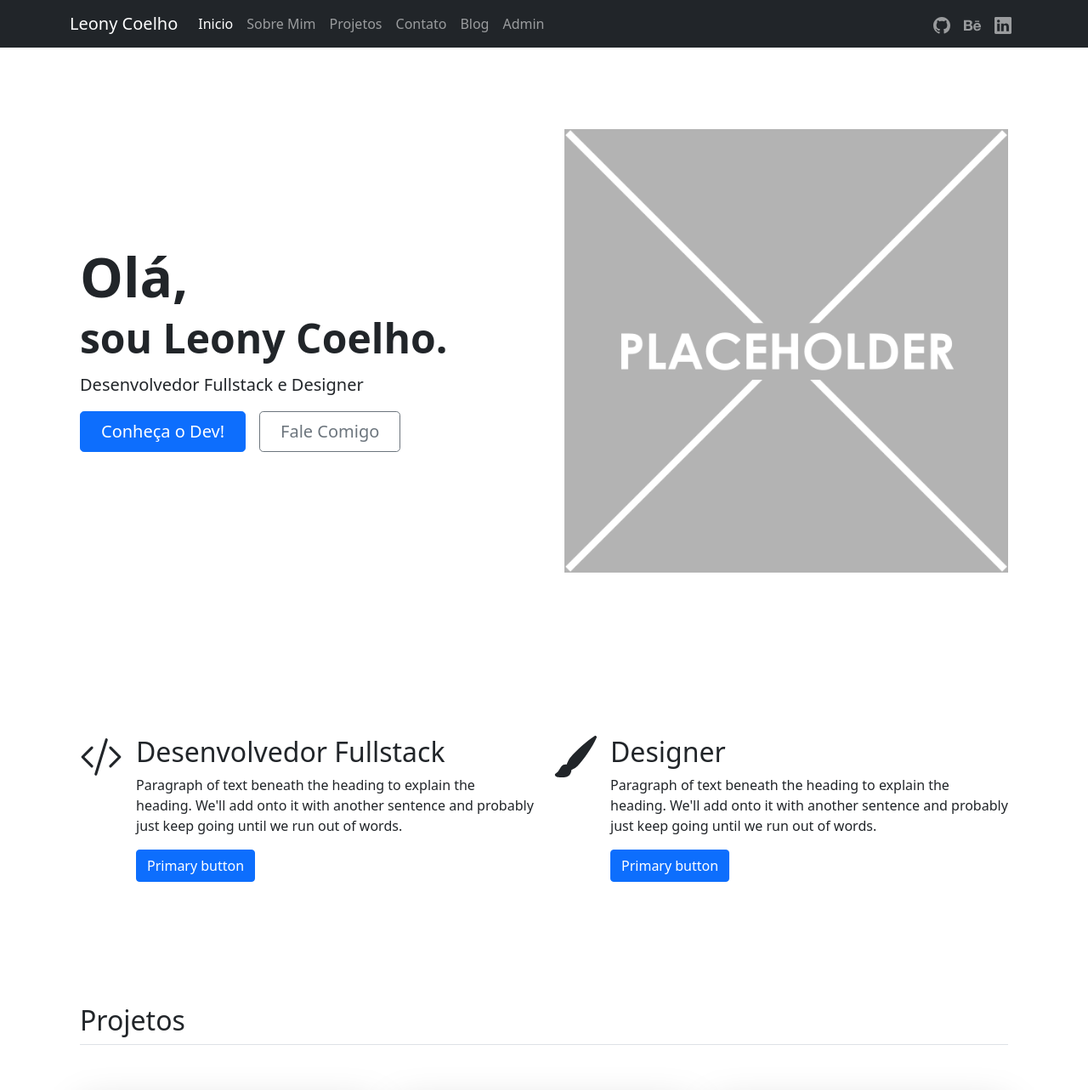
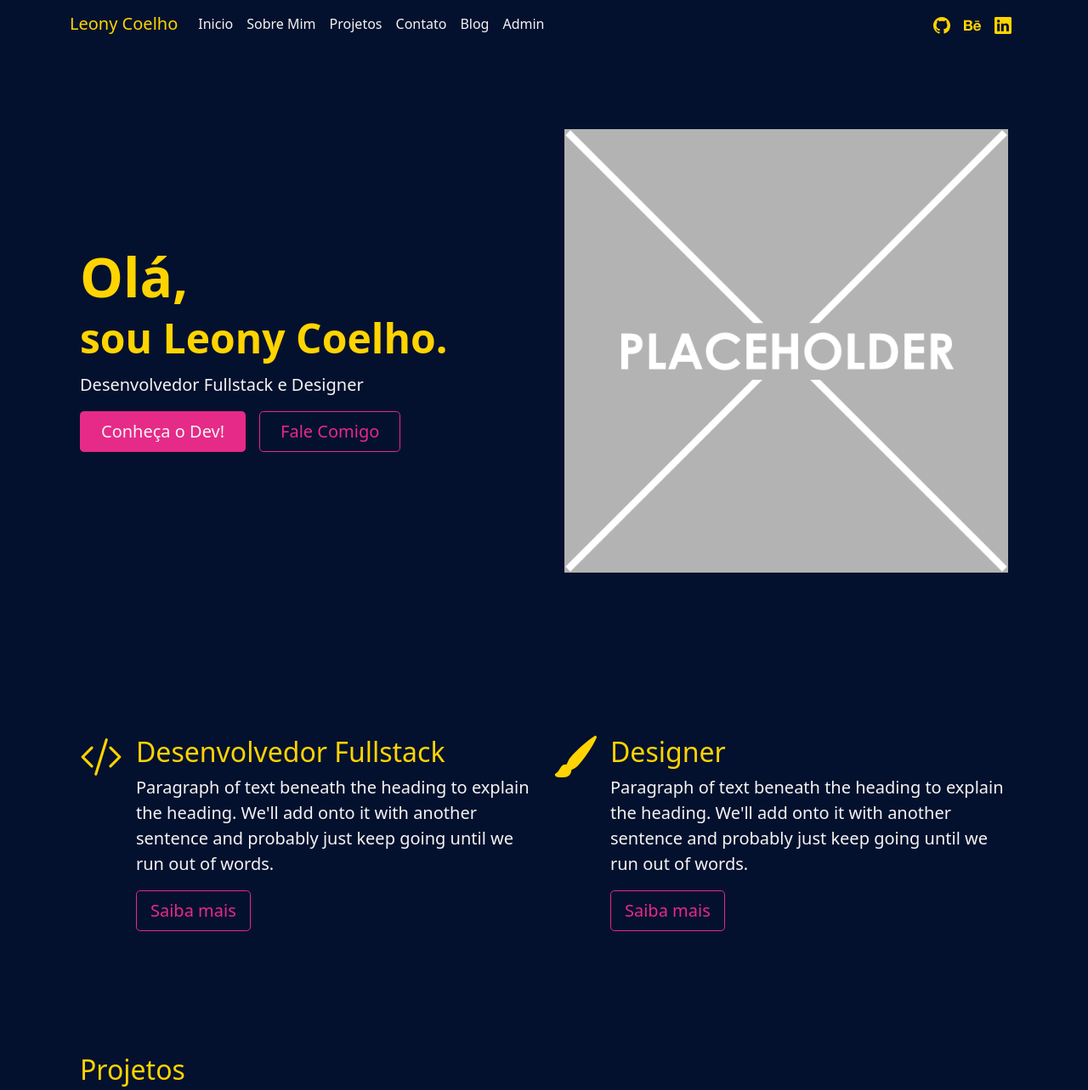
Before and after one commit to LeonyCoelho/personal-website, a Django app: page / in a window 1280 px wide. Shown: the top 1283 px of the page at 85% size. Run offline with Django 4.2, Linux system fonts and the light colour scheme.

Commit message:
update_style

```diff
--- a/personal_website/app_personal_website/static/css/style.css
+++ b/personal_website/app_personal_website/static/css/style.css
@@ -1,8 +1,23 @@
+body{
+  background-color: #04112eff;
+  color: #f5f4f3ff;
+}
+
 .user-msg{
     resize: none;
 }
 
+.yellow-color{  color: #ffd401ff;}
+.pink-color{  color: #E62A88; }
+.white-color{  color: #f5f4f3ff;}
 
+.yellow-bg{  background-color: #ffd401ff;}
+.pink-bg{  background-color: #E62A88;}
+.white-bg{  background-color: #f5f4f3ff;}
+
+.yellow-out{  border-color: #ffd401ff;}
+.pink-out{  border-color: #E62A88;}
+.white-out{  border-color: #f5f4f3ff;}
 
 .contact-box{
     width: 100%;
@@ -21,7 +36,6 @@
     align-items: center;
     padding-top: 40px;
     padding-bottom: 40px;
-    background-color: #f5f5f5;
   }
 
 .form-contact {
@@ -50,6 +64,10 @@
     border-top-right-radius: 0;
   }
 
+  .form-control{
+    background-color: #34344b;
+  }
+
   .project-card{
     height: 30rem;
   }
--- a/personal_website/app_personal_website/templates/base.html
+++ b/personal_website/app_personal_website/templates/base.html
@@ -8,12 +8,12 @@
     <meta name="author" content="Leony Coelho">
 
     <!-- <link rel="canonical" href="https://getbootstrap.com/docs/5.1/examples/sticky-footer-navbar/"> -->
-    <link rel="stylesheet" href="{% static 'css/style.css' %}"
 
 
 
-      <!-- Bootstrap core CSS -->
+    <!-- Bootstrap core CSS -->
     <link href="https://cdn.jsdelivr.net/npm/bootstrap@5.1.3/dist/css/bootstrap.min.css" rel="stylesheet" integrity="sha384-1BmE4kWBq78iYhFldvKuhfTAU6auU8tT94WrHftjDbrCEXSU1oBoqyl2QvZ6jIW3" crossorigin="anonymous">
+    <link rel="stylesheet" href="{% static 'css/style.css' %}">
     <style>
       .bd-placeholder-img {
         font-size: 1.125rem;
@@ -38,51 +38,51 @@
 
     <header>
     <!-- Fixed navbar -->
-    <nav class="navbar navbar-expand-md navbar-dark bg-dark">
+    <nav class="navbar navbar-expand-md ">
         <div class="container-fluid container">
-        <a class="navbar-brand" href="#">Leony Coelho</a>
+        <a class="yellow-color navbar-brand" href="#">Leony Coelho</a>
         <button class="navbar-toggler" type="button" data-bs-toggle="collapse" data-bs-target="#navbarCollapse" aria-controls="navbarCollapse" aria-expanded="false" aria-label="Toggle navigation">
             <span class="navbar-toggler-icon"></span>
         </button>
         <div class="collapse navbar-collapse" id="navbarCollapse">
             <ul class="navbar-nav me-auto mb-2 mb-md-0">
             <li class="nav-item">
-                <a class="nav-link active" aria-current="page" href="{% url 'homepage' %}">Inicio</a>
+                <a class="nav-link white-color" aria-current="page" href="{% url 'homepage' %}">Inicio</a>
             </li>
             <li class="nav-item">
-              <a class="nav-link" href="{% url 'about' %}">Sobre Mim</a>
+              <a class="nav-link white-color" href="{% url 'about' %}">Sobre Mim</a>
             </li>
             <li class="nav-item">
-              <a class="nav-link" href="{% url 'project_list' %}">Projetos</a>
+              <a class="nav-link white-color" href="{% url 'project_list' %}">Projetos</a>
             </li>
             <li class="nav-item">
-              <a class="nav-link" href="{% url 'contact' %}">Contato</a>
+              <a class="nav-link white-color" href="{% url 'contact' %}">Contato</a>
             </li>
             <li class="nav-item">
-                <a class="nav-link" href="#">Blog</a>
+                <a class="nav-link white-color" href="#">Blog</a>
             </li>
             <li class="nav-item">
-              <a class="nav-link" href="{% url 'admin_panel' %}">Admin</a>
+              <a class="nav-link white-color" href="{% url 'admin_panel' %}">Admin</a>
             </li>
             </ul>
             <div class="d-flex">
-              <ul class="navbar-nav me-auto mb-2 mb-md-0">
-                <li class="nav-item">
-                  <a class="nav-link" href="#">
+              <ul class="navbar-nav me-auto mb-2 mb-md-0" >
+                <li class="nav-item" >
+                  <a class="nav-link" href="#" style="color: #ffd401ff;">
                     <svg xmlns="http://www.w3.org/2000/svg" width="20" height="20" fill="currentColor" class="bi bi-github" viewBox="0 0 16 16">
                       <path d="M8 0C3.58 0 0 3.58 0 8c0 3.54 2.29 6.53 5.47 7.59.4.07.55-.17.55-.38 0-.19-.01-.82-.01-1.49-2.01.37-2.53-.49-2.69-.94-.09-.23-.48-.94-.82-1.13-.28-.15-.68-.52-.01-.53.63-.01 1.08.58 1.23.82.72 1.21 1.87.87 2.33.66.07-.52.28-.87.51-1.07-1.78-.2-3.64-.89-3.64-3.95 0-.87.31-1.59.82-2.15-.08-.2-.36-1.02.08-2.12 0 0 .67-.21 2.2.82.64-.18 1.32-.27 2-.27.68 0 1.36.09 2 .27 1.53-1.04 2.2-.82 2.2-.82.44 1.1.16 1.92.08 2.12.51.56.82 1.27.82 2.15 0 3.07-1.87 3.75-3.65 3.95.29.25.54.73.54 1.48 0 1.07-.01 1.93-.01 2.2 0 .21.15.46.55.38A8.012 8.012 0 0 0 16 8c0-4.42-3.58-8-8-8z"/>
                     </svg>
                   </a>
                 </li>
                 <li class="nav-item">
-                  <a class="nav-link" href="#">
+                  <a class="nav-link" href="#" style="color: #ffd401ff;">
                     <svg xmlns="http://www.w3.org/2000/svg" width="20" height="20" fill="currentColor" class="bi bi-behance" viewBox="0 0 16 16">
                       <path d="M4.654 3c.461 0 .887.035 1.278.14.39.07.711.216.996.391.286.176.497.426.641.747.14.32.216.711.216 1.137 0 .496-.106.922-.356 1.242-.215.32-.566.606-.997.817.606.176 1.067.496 1.348.922.281.426.461.957.461 1.563 0 .496-.105.922-.285 1.278a2.317 2.317 0 0 1-.782.887c-.32.215-.711.39-1.137.496a5.329 5.329 0 0 1-1.278.176L0 12.803V3h4.654zm-.285 3.978c.39 0 .71-.105.957-.285.246-.18.355-.497.355-.887 0-.216-.035-.426-.105-.567a.981.981 0 0 0-.32-.355 1.84 1.84 0 0 0-.461-.176c-.176-.035-.356-.035-.567-.035H2.17v2.31c0-.005 2.2-.005 2.2-.005zm.105 4.193c.215 0 .426-.035.606-.07.176-.035.356-.106.496-.216s.25-.215.356-.39c.07-.176.14-.391.14-.641 0-.496-.14-.852-.426-1.102-.285-.215-.676-.32-1.137-.32H2.17v2.734h2.305v.005zm6.858-.035c.286.285.711.426 1.278.426.39 0 .746-.106 1.032-.286.285-.215.46-.426.53-.64h1.74c-.286.851-.712 1.457-1.278 1.848-.566.355-1.243.566-2.06.566a4.135 4.135 0 0 1-1.527-.285 2.827 2.827 0 0 1-1.137-.782 2.851 2.851 0 0 1-.712-1.172c-.175-.461-.25-.957-.25-1.528 0-.531.07-1.032.25-1.493.18-.46.426-.852.747-1.207.32-.32.711-.606 1.137-.782a4.018 4.018 0 0 1 1.493-.285c.606 0 1.137.105 1.598.355.46.25.817.532 1.102.958.285.39.496.851.641 1.348.07.496.105.996.07 1.563h-5.15c0 .58.21 1.11.496 1.396zm2.24-3.732c-.25-.25-.642-.391-1.103-.391-.32 0-.566.07-.781.176-.215.105-.356.25-.496.39a.957.957 0 0 0-.25.497c-.036.175-.07.32-.07.46h3.196c-.07-.526-.25-.882-.497-1.132zm-3.127-3.728h3.978v.957h-3.978v-.957z"/>
                     </svg>
                   </a>
                 </li>
                 <li class="nav-item">
-                  <a class="nav-link" href="#">
+                  <a class="nav-link" href="#" style="color: #ffd401ff;">
                     <svg xmlns="http://www.w3.org/2000/svg" width="20" height="20" fill="currentColor" class="bi bi-linkedin" viewBox="0 0 16 16">
                       <path d="M0 1.146C0 .513.526 0 1.175 0h13.65C15.474 0 16 .513 16 1.146v13.708c0 .633-.526 1.146-1.175 1.146H1.175C.526 16 0 15.487 0 14.854V1.146zm4.943 12.248V6.169H2.542v7.225h2.401zm-1.2-8.212c.837 0 1.358-.554 1.358-1.248-.015-.709-.52-1.248-1.342-1.248-.822 0-1.359.54-1.359 1.248 0 .694.521 1.248 1.327 1.248h.016zm4.908 8.212V9.359c0-.216.016-.432.08-.586.173-.431.568-.878 1.232-.878.869 0 1.216.662 1.216 1.634v3.865h2.401V9.25c0-2.22-1.184-3.252-2.764-3.252-1.274 0-1.845.7-2.165 1.193v.025h-.016a5.54 5.54 0 0 1 .016-.025V6.169h-2.4c.03.678 0 7.225 0 7.225h2.4z"/>
                     </svg>
@@ -102,9 +102,9 @@
 {% block content %}
 {% endblock %}
 
-    <footer class="footer mt-auto py-3 bg-light">
+    <footer class="footer mt-auto py-3 ">
     <div class="container">
-        <span class="text-muted">Place sticky footer content here.</span>
+        <span class="text-muted lead">Desenvolvido por Leony Coelho - 2024.</span>
     </div>
     </footer>
     <!-- <script src="/docs/5.1/dist/js/bootstrap.bundle.min.js" integrity="sha384-ka7Sk0Gln4gmtz2MlQnikT1wXgYsOg+OMhuP+IlRH9sENBO0LRn5q+8nbTov4+1p" crossorigin="anonymous"></script> -->
--- a/personal_website/app_personal_website/templates/contact.html
+++ b/personal_website/app_personal_website/templates/contact.html
@@ -8,7 +8,7 @@
 
           <div class="row">
             <div class="contact-box col-md-8 mx-auto">
-                <h2 class="pb-2 border-bottom">Entre em contato</h2>
+                <h2 class="pb-2  yellow-color">Entre em contato</h2>
                 <form method="post" action="{% url 'contact' %}">
                   {% csrf_token %}
                   <div class="form-group row">
@@ -29,7 +29,7 @@
                         <textarea name="mensagem" placeholder="Sua mensagem" class="form-control user-msg" rows="10"></textarea>
                     </div>
                     <div class="mb-3">
-                      <button type="submit" class="btn btn-primary">Enviar</button>
+                      <button type="submit" class="btn pink-bg white-color">Enviar</button>
                     </div>
                 </div>
                 </form>
--- a/personal_website/app_personal_website/templates/homepage.html
+++ b/personal_website/app_personal_website/templates/homepage.html
@@ -9,12 +9,12 @@
             <img src=" {% static 'img/placeholder.png' %}" class="d-block mx-lg-auto img-fluid" alt="Bootstrap Themes" width="700" height="500" loading="lazy">
           </div>
           <div class="col-lg-6">
-            <h1 class="display-3 fw-bold lh-1 mb-3">Olá,</h1>
-            <h2 class="display-5 fw-bold lh-1 mb-3">sou Leony Coelho.</h2>
+            <h1 class="display-3 fw-bold lh-1 mb-3 yellow-color">Olá,</h1>
+            <h2 class="display-5 fw-bold lh-1 mb-3 yellow-color">sou Leony Coelho.</h2>
             <p class="lead">Desenvolvedor Fullstack e Designer</p>
             <div class="d-grid gap-2 d-md-flex justify-content-md-start">
-              <a class="btn btn-primary btn-lg px-4 me-md-2" href="{% url 'about' %}">Conheça o Dev!</a>
-              <a class="btn btn-outline-secondary btn-lg px-4" href="{% url 'contact' %}">Fale Comigo</a>
+              <a class="btn pink-bg white-color btn-lg px-4 me-md-2" href="{% url 'about' %}">Conheça o Dev!</a>
+              <a class="btn pink-out pink-color btn-outline-secondary btn-lg px-4" href="{% url 'contact' %}">Fale Comigo</a>
             </div>
           </div>
         </div>
@@ -28,61 +28,43 @@
           <div class="col d-flex align-items-start">
             <div class="icon-square text-dark flex-shrink-0 me-3">
                 <!-- <img src=" {% static 'img/placeholder.png' %}" class="d-block mx-lg-auto img-fluid" alt="Bootstrap Themes" width="50px" height="50px" loading="lazy"> -->
-                <svg xmlns="http://www.w3.org/2000/svg" width="50" height="50" fill="currentColor" class="bi bi-code-slash" viewBox="0 0 16 16">
+                <svg class="yellow-color" xmlns="http://www.w3.org/2000/svg" width="50" height="50" fill="currentColor" class="bi bi-code-slash" viewBox="0 0 16 16">
                   <path d="M10.478 1.647a.5.5 0 1 0-.956-.294l-4 13a.5.5 0 0 0 .956.294l4-13zM4.854 4.146a.5.5 0 0 1 0 .708L1.707 8l3.147 3.146a.5.5 0 0 1-.708.708l-3.5-3.5a.5.5 0 0 1 0-.708l3.5-3.5a.5.5 0 0 1 .708 0zm6.292 0a.5.5 0 0 0 0 .708L14.293 8l-3.147 3.146a.5.5 0 0 0 .708.708l3.5-3.5a.5.5 0 0 0 0-.708l-3.5-3.5a.5.5 0 0 0-.708 0z"/>
                 </svg>
             </div>
             <div>
-              <h2>Desenvolvedor Fullstack</h2>
-              <p>Paragraph of text beneath the heading to explain the heading. We'll add onto it with another sentence and probably just keep going until we run out of words.</p>
-              <a href="#" class="btn btn-primary">
-                Primary button
-              </a>
+              <h2 class="yellow-color">Desenvolvedor Fullstack</h2>
+              <p class="lead">Paragraph of text beneath the heading to explain the heading. We'll add onto it with another sentence and probably just keep going until we run out of words.</p>
+              <a class="btn pink-color pink-out btn-outline btn-lg">Saiba mais</a>
             </div>
           </div>
           <div class="col d-flex align-items-start">
-            <div class="icon-square text-dark flex-shrink-0 me-3">
+            <div class="icon-square text-dark flex-shrink-0 me-3 ">
                 <!-- <img src=" {% static 'img/placeholder.png' %}" class="d-block mx-lg-auto img-fluid" alt="Bootstrap Themes" width="50px" height="50px" loading="lazy"> -->
-                <svg xmlns="http://www.w3.org/2000/svg" width="50" height="50" fill="currentColor" class="bi bi-brush-fill" viewBox="0 0 16 16">
+                <svg class="yellow-color" xmlns="http://www.w3.org/2000/svg" width="50" height="50" fill="currentColor" class="bi bi-brush-fill" viewBox="0 0 16 16">
                   <path d="M15.825.12a.5.5 0 0 1 .132.584c-1.53 3.43-4.743 8.17-7.095 10.64a6.067 6.067 0 0 1-2.373 1.534c-.018.227-.06.538-.16.868-.201.659-.667 1.479-1.708 1.74a8.118 8.118 0 0 1-3.078.132 3.659 3.659 0 0 1-.562-.135 1.382 1.382 0 0 1-.466-.247.714.714 0 0 1-.204-.288.622.622 0 0 1 .004-.443c.095-.245.316-.38.461-.452.394-.197.625-.453.867-.826.095-.144.184-.297.287-.472l.117-.198c.151-.255.326-.54.546-.848.528-.739 1.201-.925 1.746-.896.126.007.243.025.348.048.062-.172.142-.38.238-.608.261-.619.658-1.419 1.187-2.069 2.176-2.67 6.18-6.206 9.117-8.104a.5.5 0 0 1 .596.04z"/>
                 </svg>
             </div>
             <div>
-              <h2>Designer</h2>
-              <p>Paragraph of text beneath the heading to explain the heading. We'll add onto it with another sentence and probably just keep going until we run out of words.</p>
-              <a href="#" class="btn btn-primary">
-                Primary button
-              </a>
+              <h2 class="yellow-color">Designer</h2>
+              <p class="lead">Paragraph of text beneath the heading to explain the heading. We'll add onto it with another sentence and probably just keep going until we run out of words.</p>
+              <a class="btn pink-color pink-out btn-outline btn-lg">Saiba mais</a>
             </div>
           </div>
         </div>
       </div>
 
 
-      <div class="b-example-divider"></div>
 
 
       <div class="container px-4 py-5" id="custom-cards">
-        <h2 class="pb-2 border-bottom">Projetos</h2>
+        <h2 class="pb-2 yellow-color">Projetos</h2>
 
         <div class="row row-cols-1 row-cols-lg-3 align-items-stretch g-4 py-5">
           <div class="col">
             <div class="card card-cover h-100 overflow-hidden text-white bg-dark rounded-5 shadow-lg" style="background-image: url('unsplash-photo-1.jpg');">
               <div class="d-flex flex-column h-100 p-5 pb-3 text-white text-shadow-1">
                 <h2 class="pt-5 mt-5 mb-4 display-6 lh-1 fw-bold">Short title, long jacket</h2>
-                <ul class="d-flex list-unstyled mt-auto">
-                  <li class="me-auto">
-                    <img src="https://github.com/twbs.png" alt="Bootstrap" width="32" height="32" class="rounded-circle border border-white">
-                  </li>
-                  <li class="d-flex align-items-center me-3">
-                    <svg class="bi me-2" width="1em" height="1em"><use xlink:href="#geo-fill"/></svg>
-                    <small>Earth</small>
-                  </li>
-                  <li class="d-flex align-items-center">
-                    <svg class="bi me-2" width="1em" height="1em"><use xlink:href="#calendar3"/></svg>
-                    <small>3d</small>
-                  </li>
-                </ul>
               </div>
             </div>
           </div>
@@ -91,19 +73,6 @@
             <div class="card card-cover h-100 overflow-hidden text-white bg-dark rounded-5 shadow-lg" style="background-image: url('unsplash-photo-2.jpg');">
               <div class="d-flex flex-column h-100 p-5 pb-3 text-white text-shadow-1">
                 <h2 class="pt-5 mt-5 mb-4 display-6 lh-1 fw-bold">Much longer title that wraps to multiple lines</h2>
-                <ul class="d-flex list-unstyled mt-auto">
-                  <li class="me-auto">
-                    <img src="https://github.com/twbs.png" alt="Bootstrap" width="32" height="32" class="rounded-circle border border-white">
-                  </li>
-                  <li class="d-flex align-items-center me-3">
-                    <svg class="bi me-2" width="1em" height="1em"><use xlink:href="#geo-fill"/></svg>
-                    <small>Pakistan</small>
-                  </li>
-                  <li class="d-flex align-items-center">
-                    <svg class="bi me-2" width="1em" height="1em"><use xlink:href="#calendar3"/></svg>
-                    <small>4d</small>
-                  </li>
-                </ul>
               </div>
             </div>
           </div>
@@ -112,19 +81,6 @@
             <div class="card card-cover h-100 overflow-hidden text-white bg-dark rounded-5 shadow-lg" style="background-image: url('unsplash-photo-3.jpg');">
               <div class="d-flex flex-column h-100 p-5 pb-3 text-shadow-1">
                 <h2 class="pt-5 mt-5 mb-4 display-6 lh-1 fw-bold">Another longer title belongs here</h2>
-                <ul class="d-flex list-unstyled mt-auto">
-                  <li class="me-auto">
-                    <img src="https://github.com/twbs.png" alt="Bootstrap" width="32" height="32" class="rounded-circle border border-white">
-                  </li>
-                  <li class="d-flex align-items-center me-3">
-                    <svg class="bi me-2" width="1em" height="1em"><use xlink:href="#geo-fill"/></svg>
-                    <small>California</small>
-                  </li>
-                  <li class="d-flex align-items-center">
-                    <svg class="bi me-2" width="1em" height="1em"><use xlink:href="#calendar3"/></svg>
-                    <small>5d</small>
-                  </li>
-                </ul>
               </div>
             </div>
           </div>
--- a/personal_website/app_personal_website/templates/project_detail.html
+++ b/personal_website/app_personal_website/templates/project_detail.html
@@ -6,11 +6,12 @@
 
     <div class="container">
       <h1>{{ project.project_title }}</h1>
-      <!-- <p>Tags: {{ project.project_tags }}</p> -->
+      <p>Tipo de Projeto: {{ project.project_tags }}</p>
       {% for image in project.project_images.all %}
       <img class="project-image w-100" src="{{ image.project_image.url }}" alt="{{ image.project_image.url }}"><br>
       {% endfor %}
-      <p>Description: {{ project.project_description }}</p>
+      <h6 class="lead yellow-color fw-bold mt-3">Detalhes</h6>
+      <p class="lead">{{ project.project_description }}</p>
     </div>
     </main>
   {% endblock %}
--- a/personal_website/app_personal_website/templates/projects.html
+++ b/personal_website/app_personal_website/templates/projects.html
@@ -4,8 +4,7 @@
   <title>Projetos - Leony Coelho</title>
   <main>
 <div class="container">
-  <a href="{% url 'new_project' %}">Novo</a>
-  <h1>Lista de Projetos</h1>
+  <h1 class="yellow-color">Lista de Projetos</h1>
   {% for project in projects %}
   <a href="{% url 'project_detail' project.id %}">
     <div class="card bg-dark text-white project-card mb-3">
@@ -23,5 +22,6 @@
   </a>
   {% endfor %}
 </div>
-  </main>
+</main>
+<a href="{% url 'new_project' %}">Novo</a>
   {% endblock %}
```
